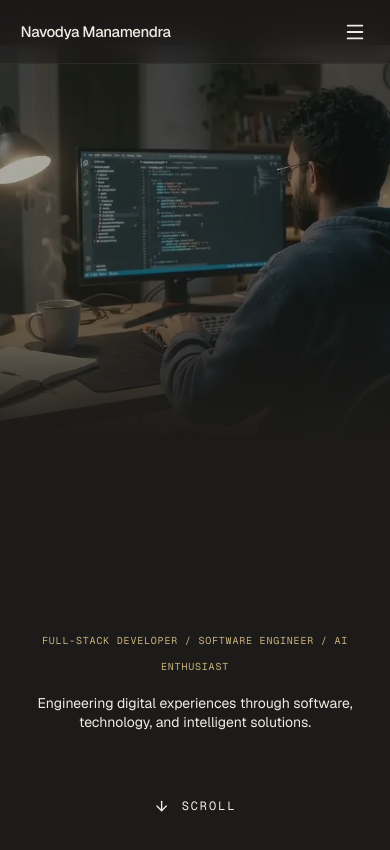
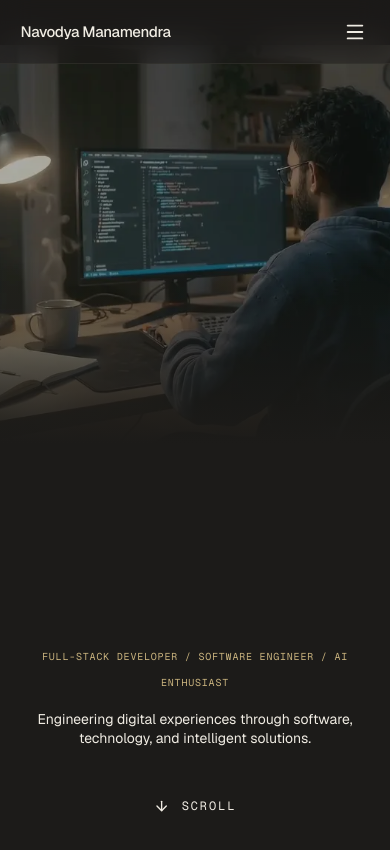
Before and after one commit to manamendraJN/new_portfolio, a Next.js app: page / in a window 390 px wide. Shown: the top 850 px of the page. Built offline with nearby package versions, Linux system fonts and the light colour scheme.

Commit message:
Hero (phones): lower the text a little
Desktop unchanged.

```diff
--- a/src/components/sections/Hero.tsx
+++ b/src/components/sections/Hero.tsx
@@ -23,7 +23,7 @@ export function Hero() {
       style={{ "--hero-pin-vh": site.hero.pinViewportHeights } as CSSProperties}
     >
       <FrameSequence>
-        <Container className="relative flex h-full flex-col justify-end pt-28 pb-28 md:pb-36">
+        <Container className="relative flex h-full flex-col justify-end pt-28 pb-24 md:pb-36">
           <div data-hero-text className="max-w-[min(100%,44rem)] text-center md:ml-auto md:w-fit">
             <Label
               accent
```
